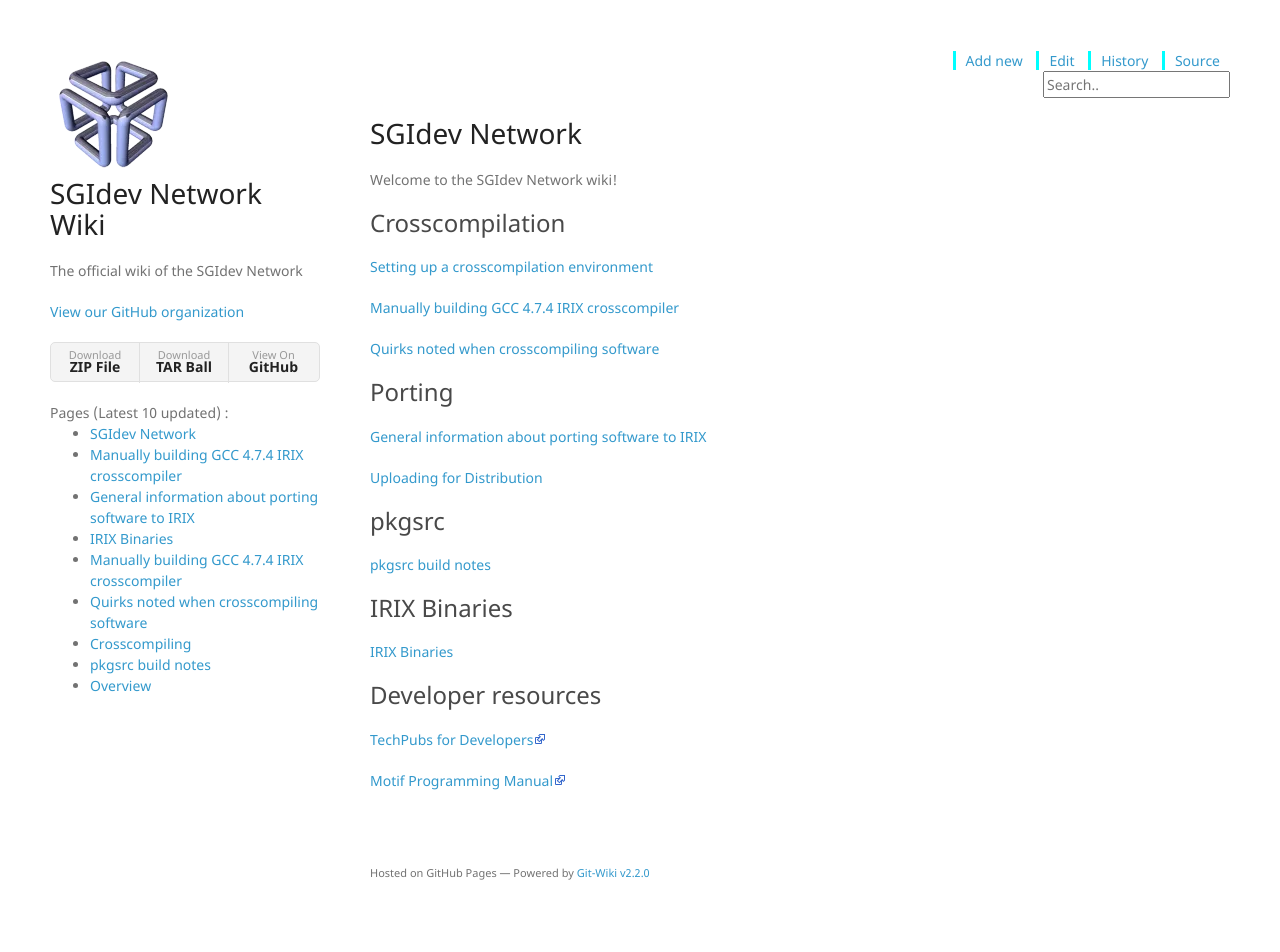
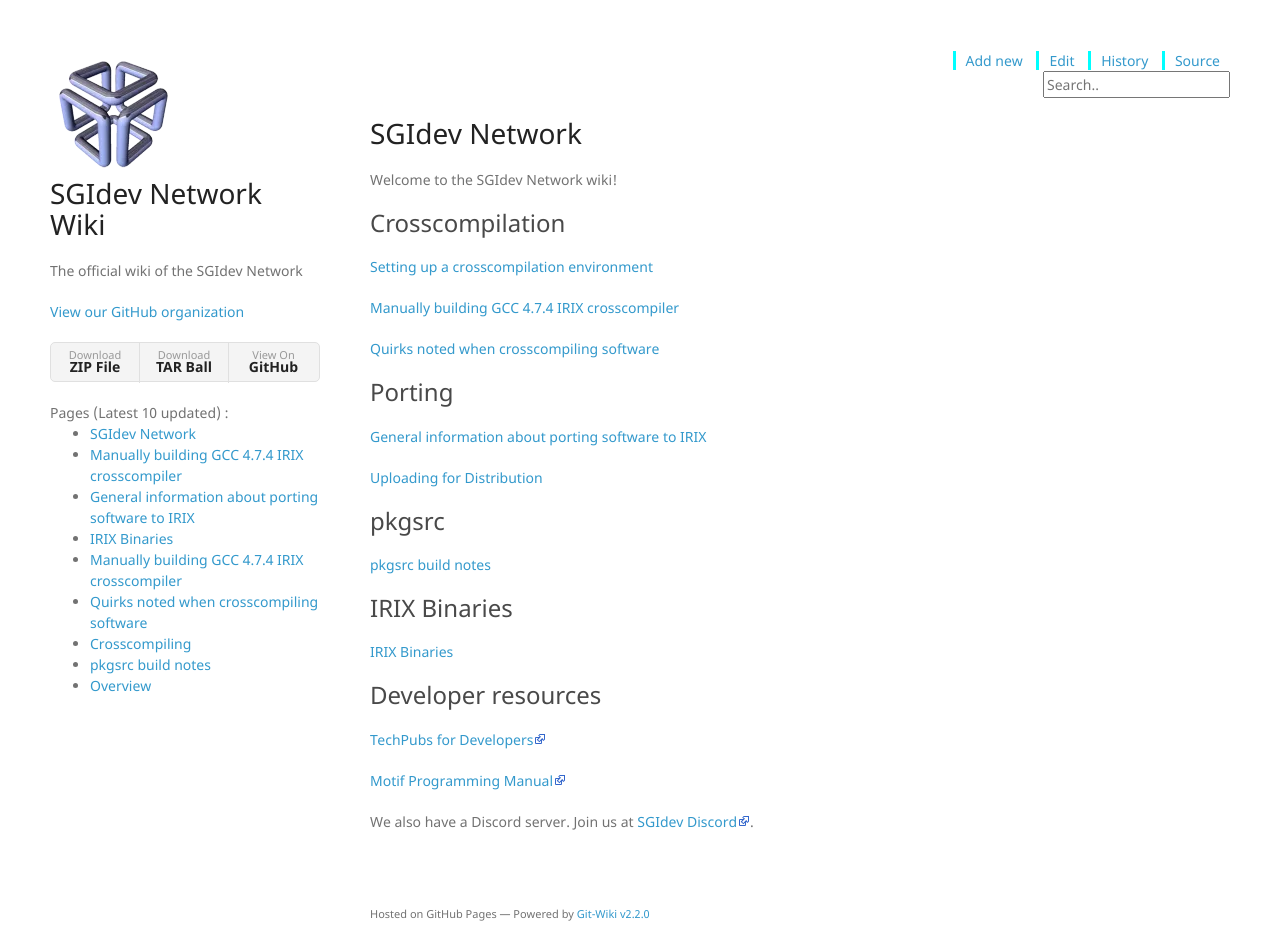
Before and after one commit to sgidevnet/sgidevnet.github.io, a Jekyll site: the page built from index.md, in a window 1280 px wide. Built offline with Jekyll 4.4.1, drawn with Linux system fonts in a browser that asks for light colours; nearby versions of some CDN libraries; our own code applies the rules of GitHub Pages for plain Markdown files; before the commit the page ends 911 px from its top, so only the background shows below that.

Commit message:
Add a link to the Discord.

```diff
--- a/index.md
+++ b/index.md
@@ -25,3 +25,5 @@ Welcome to the SGIdev Network wiki!
 [TechPubs for Developers](https://techpubs.jurassic.nl/manuals/0650/developer/)
 
 [Motif Programming Manual](https://www.oreilly.com/openbook/motif/vol6a/Vol6a_html/toc.html)
+
+We also have a Discord server. Join us at [SGIdev Discord](https://discord.gg/a8S4mdv).
```
